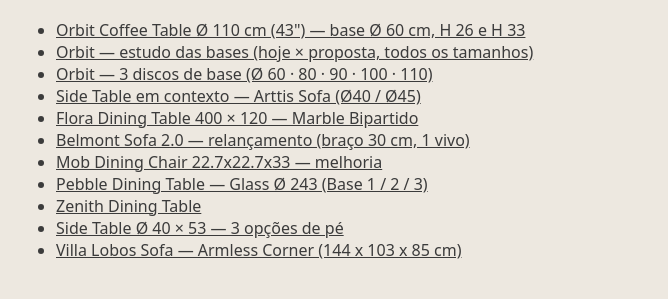
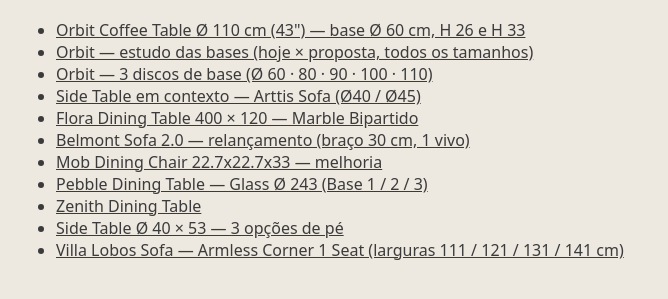
Before and after one commit to steph-graziani/harmony-3d-viewer, a plain HTML site: page index.html in a window 1280 px wide. Shown: the part 99-398 px from the top of the page, without its empty margins (0-668 px from the left). Drawn offline with Linux system fonts and the light colour scheme.

Commit message:
index: villa lobos 1 seat

```diff
--- a/index.html
+++ b/index.html
@@ -5,5 +5,5 @@
 <style>body{margin:0;font-family:system-ui,-apple-system,"Segoe UI",sans-serif;background:#ede8e0;color:#3b3b3b;padding:32px 16px}a{color:#3b3b3b}</style>
 </head><body>
 <h1 style="font-weight:300">Harmony 3D Viewer</h1>
-<ul><li><a href="orbit-d43/">Orbit Coffee Table Ø 110 cm (43") — base Ø 60 cm, H 26 e H 33</a></li><li><a href="orbit-estudo-bases/">Orbit — estudo das bases (hoje × proposta, todos os tamanhos)</a></li><li><a href="orbit-3-discos/">Orbit — 3 discos de base (Ø 60 · 80 · 90 · 100 · 110)</a></li><li><a href="side-table-arttis-contexto/">Side Table em contexto — Arttis Sofa (Ø40 / Ø45)</a></li><li><a href="flora-dining-400-bipartido/">Flora Dining Table 400 × 120 — Marble Bipartido</a></li><li><a href="belmont-sofa-2-0/">Belmont Sofa 2.0 — relançamento (braço 30 cm, 1 vivo)</a></li><li><a href="mob-dining-chair/">Mob Dining Chair 22.7x22.7x33 — melhoria</a></li><li><a href="pebble-dining-table-glass/">Pebble Dining Table — Glass Ø 243 (Base 1 / 2 / 3)</a></li><li><a href="zenith-dining-table/">Zenith Dining Table</a></li><li><a href="side-table-d40-samantha/">Side Table Ø 40 × 53 — 3 opções de pé</a></li><li><a href="villa-lobos-armless-corner/">Villa Lobos Sofa — Armless Corner (144 x 103 x 85 cm)</a></li></ul>
+<ul><li><a href="orbit-d43/">Orbit Coffee Table Ø 110 cm (43") — base Ø 60 cm, H 26 e H 33</a></li><li><a href="orbit-estudo-bases/">Orbit — estudo das bases (hoje × proposta, todos os tamanhos)</a></li><li><a href="orbit-3-discos/">Orbit — 3 discos de base (Ø 60 · 80 · 90 · 100 · 110)</a></li><li><a href="side-table-arttis-contexto/">Side Table em contexto — Arttis Sofa (Ø40 / Ø45)</a></li><li><a href="flora-dining-400-bipartido/">Flora Dining Table 400 × 120 — Marble Bipartido</a></li><li><a href="belmont-sofa-2-0/">Belmont Sofa 2.0 — relançamento (braço 30 cm, 1 vivo)</a></li><li><a href="mob-dining-chair/">Mob Dining Chair 22.7x22.7x33 — melhoria</a></li><li><a href="pebble-dining-table-glass/">Pebble Dining Table — Glass Ø 243 (Base 1 / 2 / 3)</a></li><li><a href="zenith-dining-table/">Zenith Dining Table</a></li><li><a href="side-table-d40-samantha/">Side Table Ø 40 × 53 — 3 opções de pé</a></li><li><a href="villa-lobos-armless-corner/">Villa Lobos Sofa — Armless Corner 1 Seat (larguras 111 / 121 / 131 / 141 cm)</a></li></ul>
 </body></html>
```
